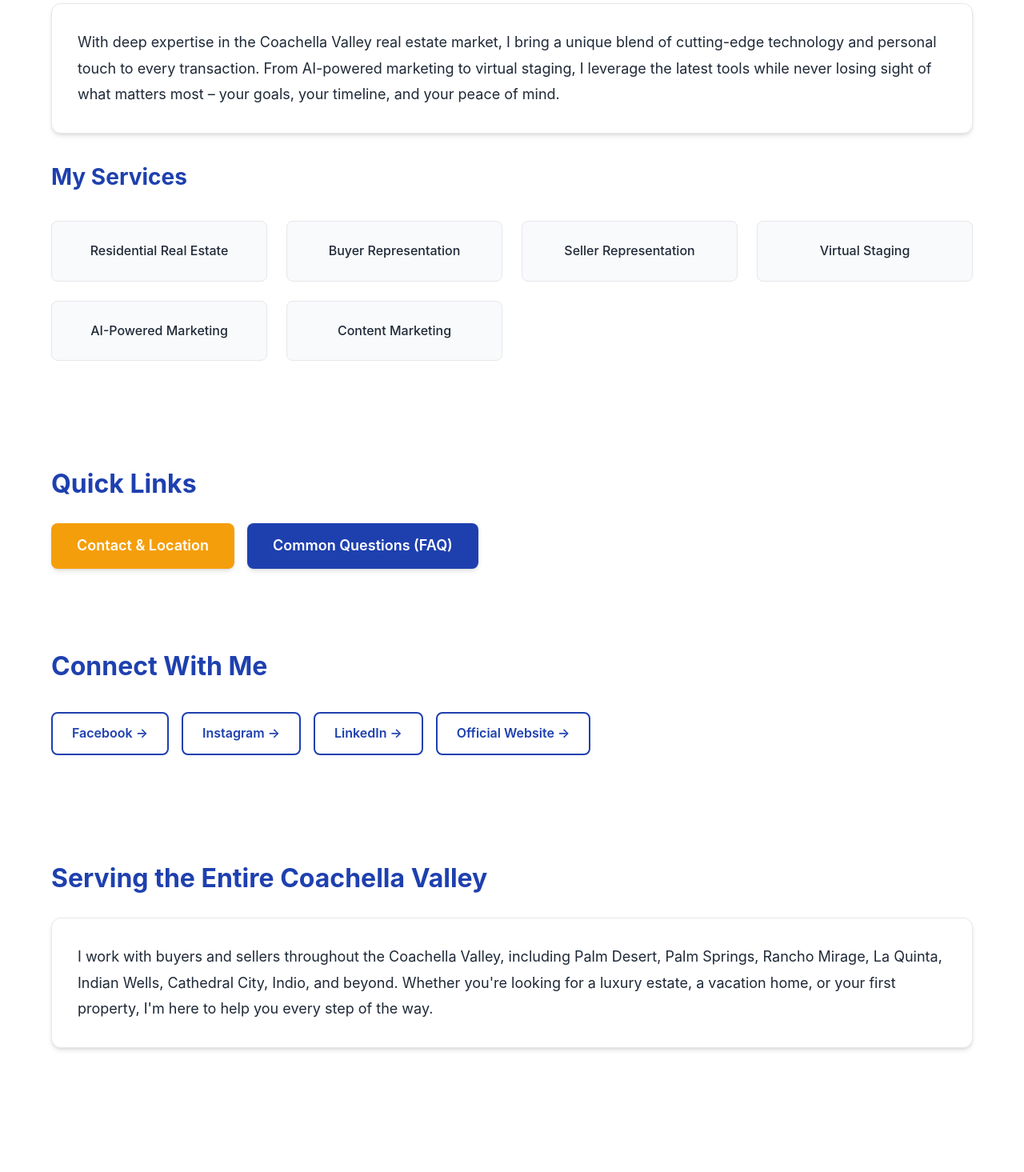
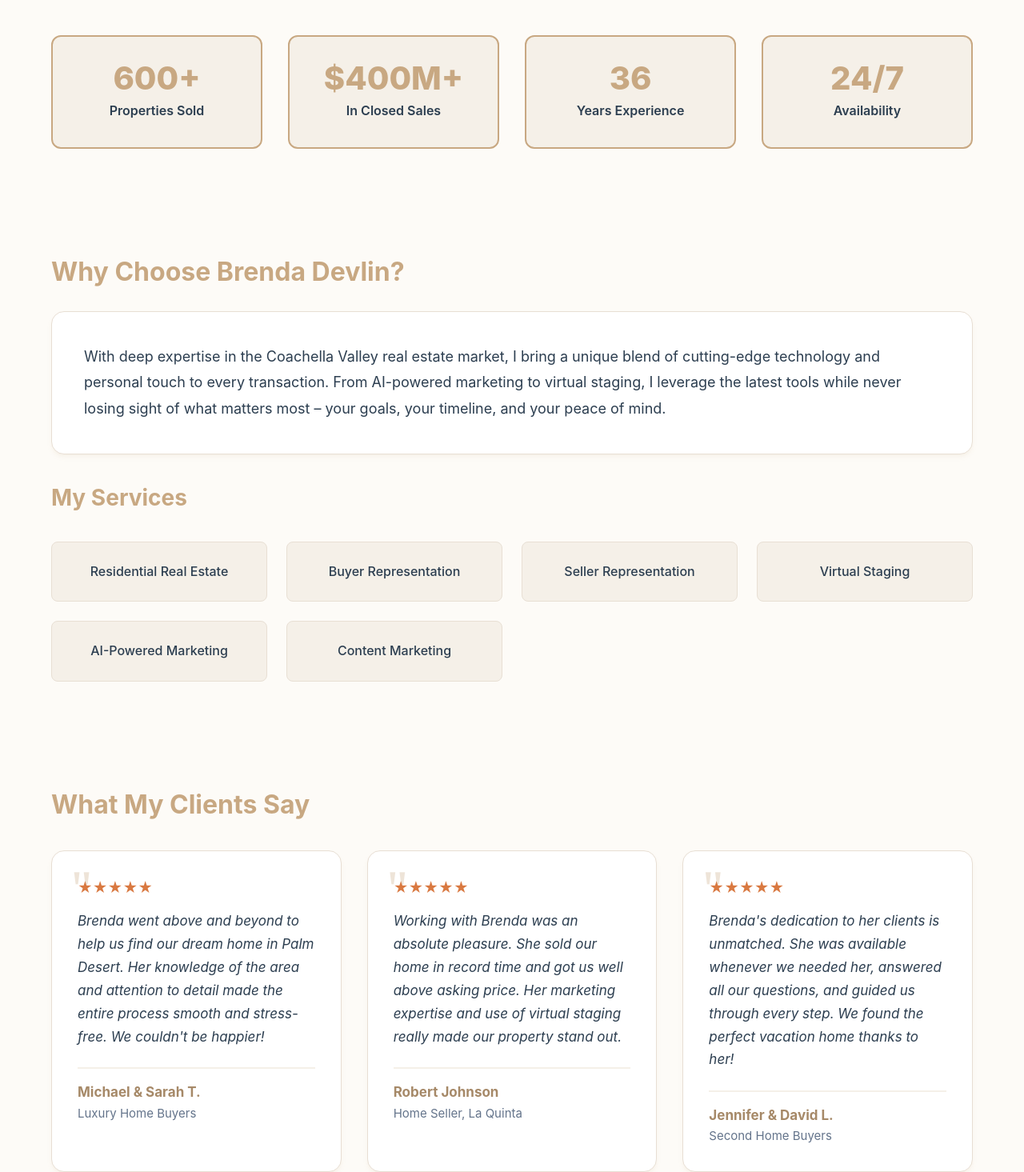
Before and after one commit to SwingPoint/Brenda-Devlin-Real-Estate, a Next.js app: page / in a window 1280 px wide. Shown: the part 690-2155 px from the top of the page at 80% size. Built offline with nearby package versions, Linux system fonts and the light colour scheme.

Commit message:
Add Coachella Valley desert design with testimonials and stats

```diff
--- a/app/globals.css
+++ b/app/globals.css
@@ -1,14 +1,19 @@
 :root {
-  --primary: #1e40af;
-  --primary-dark: #1e3a8a;
-  --secondary: #f59e0b;
-  --text: #1f2937;
-  --text-light: #6b7280;
-  --bg: #ffffff;
-  --bg-accent: #f9fafb;
-  --border: #e5e7eb;
-  --shadow: 0 4px 6px -1px rgb(0 0 0 / 0.1), 0 2px 4px -2px rgb(0 0 0 / 0.1);
-  --shadow-lg: 0 10px 15px -3px rgb(0 0 0 / 0.1), 0 4px 6px -4px rgb(0 0 0 / 0.1);
+  /* Coachella Valley Desert Color Palette */
+  --primary: #C8A882;        /* Warm desert gold */
+  --primary-dark: #A68968;   /* Deep desert gold */
+  --secondary: #D97941;      /* Sunset orange */
+  --accent: #EC4899;         /* Desert flower pink */
+  --text: #2c3e50;           /* Deep charcoal */
+  --text-light: #64748b;     /* Soft gray */
+  --bg: #FDFBF7;            /* Warm white */
+  --bg-accent: #F5F0E8;     /* Desert sand */
+  --bg-card: #FFFFFF;       /* Pure white cards */
+  --border: #E8DFD4;        /* Soft desert border */
+  --shadow: 0 4px 6px -1px rgb(200 168 130 / 0.1), 0 2px 4px -2px rgb(200 168 130 / 0.06);
+  --shadow-lg: 0 10px 25px -3px rgb(200 168 130 / 0.15), 0 4px 6px -4px rgb(200 168 130 / 0.1);
+  --gradient-desert: linear-gradient(135deg, #C8A882 0%, #D97941 100%);
+  --gradient-sunset: linear-gradient(135deg, #D97941 0%, #EC4899 100%);
 }
 
 * {
@@ -31,11 +36,30 @@ body {
 }
 
 .header {
-  background: linear-gradient(135deg, var(--primary) 0%, var(--primary-dark) 100%);
+  background: var(--gradient-desert);
   color: white;
   padding: 3rem 1.5rem;
   text-align: center;
   box-shadow: var(--shadow-lg);
+  position: relative;
+  overflow: hidden;
+}
+
+.header::before {
+  content: '';
+  position: absolute;
+  top: 0;
+  left: 0;
+  right: 0;
+  bottom: 0;
+  background: url('/images/hero-desert.jpg') center/cover;
+  opacity: 0.15;
+  z-index: 0;
+}
+
+.header > * {
+  position: relative;
+  z-index: 1;
 }
 
 .header h1 {
@@ -52,10 +76,29 @@ body {
 }
 
 .hero-section {
-  background: linear-gradient(135deg, var(--primary) 0%, var(--primary-dark) 100%);
+  background: var(--gradient-desert);
   color: white;
-  padding: 4rem 1.5rem;
+  padding: 5rem 1.5rem;
   text-align: center;
+  position: relative;
+  overflow: hidden;
+}
+
+.hero-section::before {
+  content: '';
+  position: absolute;
+  top: 0;
+  left: 0;
+  right: 0;
+  bottom: 0;
+  background: url('/images/hero-desert.jpg') center/cover;
+  opacity: 0.2;
+  z-index: 0;
+}
+
+.hero-section > * {
+  position: relative;
+  z-index: 1;
 }
 
 .hero-section h1 {
@@ -110,10 +153,10 @@ body {
 }
 
 .card {
-  background: var(--bg);
+  background: var(--bg-card);
   border: 1px solid var(--border);
-  border-radius: 12px;
-  padding: 2rem;
+  border-radius: 16px;
+  padding: 2.5rem;
   margin-bottom: 2rem;
   box-shadow: var(--shadow);
   transition: all 0.3s ease;
@@ -121,7 +164,7 @@ body {
 
 .card:hover {
   box-shadow: var(--shadow-lg);
-  transform: translateY(-2px);
+  transform: translateY(-4px);
 }
 
 .nap-block {
@@ -275,6 +318,113 @@ body {
   border-width: 0;
 }
 
+/* Testimonials */
+.testimonials-grid {
+  display: grid;
+  grid-template-columns: repeat(auto-fit, minmax(300px, 1fr));
+  gap: 2rem;
+  margin: 2rem 0;
+}
+
+.testimonial-card {
+  background: var(--bg-card);
+  border: 1px solid var(--border);
+  border-radius: 16px;
+  padding: 2rem;
+  box-shadow: var(--shadow);
+  transition: all 0.3s ease;
+  position: relative;
+}
+
+.testimonial-card:hover {
+  box-shadow: var(--shadow-lg);
+  transform: translateY(-4px);
+}
+
+.testimonial-card::before {
+  content: '"';
+  position: absolute;
+  top: 1rem;
+  left: 1.5rem;
+  font-size: 4rem;
+  color: var(--primary);
+  opacity: 0.3;
+  font-family: Georgia, serif;
+  line-height: 1;
+}
+
+.testimonial-text {
+  font-size: 1.0625rem;
+  line-height: 1.7;
+  color: var(--text);
+  margin-bottom: 1.5rem;
+  font-style: italic;
+  position: relative;
+  z-index: 1;
+}
+
+.testimonial-author {
+  display: flex;
+  align-items: center;
+  gap: 0.75rem;
+  padding-top: 1rem;
+  border-top: 2px solid var(--bg-accent);
+}
+
+.testimonial-author-name {
+  font-weight: 700;
+  color: var(--primary-dark);
+  font-size: 1.0625rem;
+}
+
+.testimonial-author-title {
+  font-size: 0.9375rem;
+  color: var(--text-light);
+}
+
+.testimonial-rating {
+  color: var(--secondary);
+  font-size: 1.125rem;
+  margin-bottom: 0.75rem;
+}
+
+/* Stats Section */
+.stats-grid {
+  display: grid;
+  grid-template-columns: repeat(auto-fit, minmax(200px, 1fr));
+  gap: 2rem;
+  margin: 2rem 0;
+}
+
+.stat-card {
+  text-align: center;
+  padding: 2rem 1rem;
+  background: var(--bg-accent);
+  border-radius: 12px;
+  border: 2px solid var(--primary);
+  transition: all 0.3s ease;
+}
+
+.stat-card:hover {
+  transform: translateY(-4px);
+  box-shadow: var(--shadow-lg);
+  background: var(--bg-card);
+}
+
+.stat-number {
+  font-size: 2.5rem;
+  font-weight: 800;
+  color: var(--primary);
+  line-height: 1;
+  margin-bottom: 0.5rem;
+}
+
+.stat-label {
+  font-size: 1rem;
+  color: var(--text);
+  font-weight: 600;
+}
+
 /* Responsive */
 @media (max-width: 768px) {
   .hero-section h1 {
@@ -296,4 +446,12 @@ body {
   .services-grid {
     grid-template-columns: 1fr;
   }
+
+  .testimonials-grid {
+    grid-template-columns: 1fr;
+  }
+
+  .stats-grid {
+    grid-template-columns: repeat(2, 1fr);
+  }
 }
--- a/app/page.tsx
+++ b/app/page.tsx
@@ -1,5 +1,7 @@
 import Link from 'next/link';
 import { JsonLd } from '@/components/JsonLd';
+import { Stats } from '@/components/Stats';
+import { Testimonials } from '@/components/Testimonials';
 import businessesData from '@/data/businesses.json';
 import type { Metadata } from 'next';
 
@@ -97,6 +99,11 @@ export default function HomePage() {
 
       <main className="container">
         <section className="section">
+          <h2 className="section-title">Proven Track Record of Excellence</h2>
+          <Stats stats={business.stats} />
+        </section>
+
+        <section className="section">
           <h2 className="section-title">Why Choose Brenda Devlin?</h2>
           <div className="card">
             <p style={{ fontSize: '1.125rem', lineHeight: '1.8' }}>
@@ -116,6 +123,16 @@ export default function HomePage() {
                 {service}
               </div>
             ))}
+          </div>
+        </section>
+
+        <section className="section">
+          <h2 className="section-title">What My Clients Say</h2>
+          <Testimonials testimonials={business.testimonials} limit={3} />
+          <div style={{ textAlign: 'center', marginTop: '2rem' }}>
+            <Link href={`/business/${business.slug}`} className="btn">
+              See All Testimonials →
+            </Link>
           </div>
         </section>
 
--- /dev/null
+++ b/components/Stats.tsx
@@ -0,0 +1,21 @@
+interface Stat {
+  number: string;
+  label: string;
+}
+
+interface StatsProps {
+  stats: Stat[];
+}
+
+export function Stats({ stats }: StatsProps) {
+  return (
+    <div className="stats-grid">
+      {stats.map((stat, index) => (
+        <div key={index} className="stat-card">
+          <div className="stat-number">{stat.number}</div>
+          <div className="stat-label">{stat.label}</div>
+        </div>
+      ))}
+    </div>
+  );
+}
--- /dev/null
+++ b/components/Testimonials.tsx
@@ -0,0 +1,34 @@
+interface Testimonial {
+  text: string;
+  author: string;
+  title: string;
+  rating: number;
+}
+
+interface TestimonialsProps {
+  testimonials: Testimonial[];
+  limit?: number;
+}
+
+export function Testimonials({ testimonials, limit }: TestimonialsProps) {
+  const displayTestimonials = limit ? testimonials.slice(0, limit) : testimonials;
+
+  return (
+    <div className="testimonials-grid">
+      {displayTestimonials.map((testimonial, index) => (
+        <div key={index} className="testimonial-card">
+          <div className="testimonial-rating">
+            {'★'.repeat(testimonial.rating)}
+          </div>
+          <p className="testimonial-text">{testimonial.text}</p>
+          <div className="testimonial-author">
+            <div>
+              <div className="testimonial-author-name">{testimonial.author}</div>
+              <div className="testimonial-author-title">{testimonial.title}</div>
+            </div>
+          </div>
+        </div>
+      ))}
+    </div>
+  );
+}
--- a/data/businesses.json
+++ b/data/businesses.json
@@ -39,6 +39,62 @@
       "Virtual Staging",
       "AI-Powered Marketing",
       "Content Marketing"
+    ],
+    "stats": [
+      {
+        "number": "600+",
+        "label": "Properties Sold"
+      },
+      {
+        "number": "$400M+",
+        "label": "In Closed Sales"
+      },
+      {
+        "number": "36",
+        "label": "Years Experience"
+      },
+      {
+        "number": "24/7",
+        "label": "Availability"
+      }
+    ],
+    "testimonials": [
+      {
+        "text": "Brenda went above and beyond to help us find our dream home in Palm Desert. Her knowledge of the area and attention to detail made the entire process smooth and stress-free. We couldn't be happier!",
+        "author": "Michael & Sarah T.",
+        "title": "Luxury Home Buyers",
+        "rating": 5
+      },
+      {
+        "text": "Working with Brenda was an absolute pleasure. She sold our home in record time and got us well above asking price. Her marketing expertise and use of virtual staging really made our property stand out.",
+        "author": "Robert Johnson",
+        "title": "Home Seller, La Quinta",
+        "rating": 5
+      },
+      {
+        "text": "Brenda's dedication to her clients is unmatched. She was available whenever we needed her, answered all our questions, and guided us through every step. We found the perfect vacation home thanks to her!",
+        "author": "Jennifer & David L.",
+        "title": "Second Home Buyers",
+        "rating": 5
+      },
+      {
+        "text": "As first-time homebuyers, we were nervous about the process. Brenda made everything easy to understand and fought for us every step of the way. Her local knowledge of the Coachella Valley was invaluable!",
+        "author": "Amanda Rodriguez",
+        "title": "First-Time Buyer, Palm Springs",
+        "rating": 5
+      },
+      {
+        "text": "Brenda's professionalism and integrity shine through in everything she does. She helped us navigate a complex sale and made sure we got the best deal possible. Highly recommend!",
+        "author": "Thomas & Maria K.",
+        "title": "Investment Property Sellers",
+        "rating": 5
+      },
+      {
+        "text": "From our first meeting to closing day, Brenda was exceptional. Her use of modern technology and AI-powered marketing tools helped sell our home faster than we expected. She's truly ahead of the curve!",
+        "author": "Patricia Williams",
+        "title": "Home Seller, Indian Wells",
+        "rating": 5
+      }
     ]
   }
 ]
```
Also changed, not shown: app/business/[slug]/page.tsx (+12 -0 lines).
